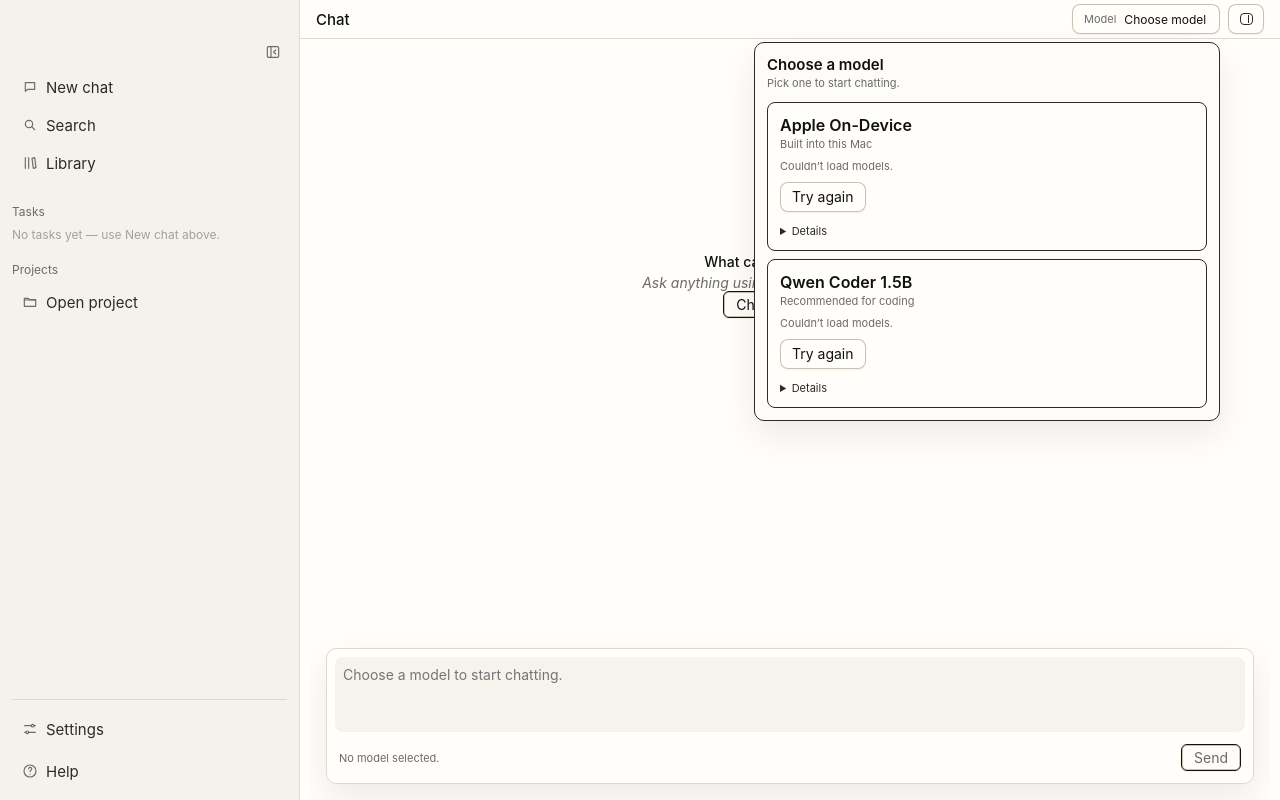
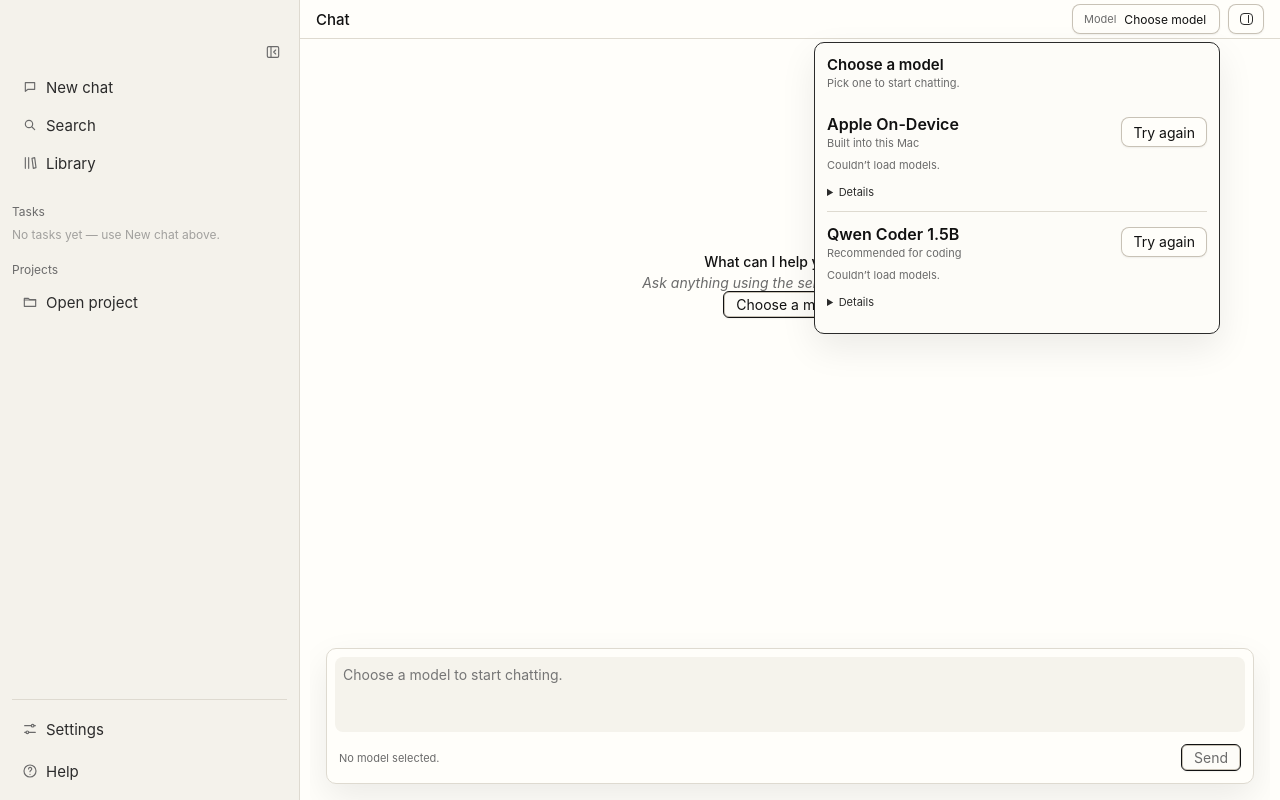
Before and after one commit to philippsyrov/Plume, a React (Vite) app: page / in a window 1280 px wide. Both pictures are taken after a click on the button "Choose a model". Built offline with nearby package versions, Linux system fonts and the light colour scheme.

Commit message:
feat: simplify the model chooser

```diff
--- a/src/features/model-picker/ModelChooser.tsx
+++ b/src/features/model-picker/ModelChooser.tsx
@@ -31,9 +31,28 @@
   useEffect(() => {
     if (!open) return;
     const onKeyDown = (event: KeyboardEvent) => {
-      if (event.key !== 'Escape') return;
+      if (event.key === 'Escape') {
         event.preventDefault();
         onOpenChange(false);
+        return;
+      }
+      if (event.key !== 'Tab' || dialogRef.current === null) return;
+
+      const items = focusableDialogItems(dialogRef.current);
+      if (items.length === 0) {
+        event.preventDefault();
+        dialogRef.current.focus();
+        return;
+      }
+      const first = items[0]!;
+      const last = items.at(-1)!;
+      if (event.shiftKey && (document.activeElement === first || document.activeElement === dialogRef.current)) {
+        event.preventDefault();
+        last.focus();
+      } else if (!event.shiftKey && document.activeElement === last) {
+        event.preventDefault();
+        first.focus();
+      }
     };
     const onPointerDown = (event: PointerEvent) => {
       if (anchorRef.current?.contains(event.target as Node)) return;
@@ -103,15 +122,7 @@
 }) {
   if (entry === null) {
     const retry = !catalog.loading;
-    return (
-      <section className="plume-model-chooser-card" aria-labelledby="plume-apple-model-title">
-        <div>
-          <h4 id="plume-apple-model-title">Apple On-Device</h4>
-          <p>Built into this Mac</p>
-        </div>
-        <p className="plume-model-chooser-status" role="status">
-          {retry ? 'Couldn’t load models.' : 'Checking model status…'}
-        </p>
+    const action = (
       <button
         type="button"
         className="ink-button plume-model-chooser-action"
@@ -120,6 +131,19 @@
       >
         {retry ? 'Try again' : 'Checking'}
       </button>
+    );
+    return (
+      <section className="plume-model-chooser-row" role="group" aria-labelledby="plume-apple-model-title">
+        <div className="plume-model-chooser-row-main">
+          <div className="plume-model-chooser-copy">
+            <h4 id="plume-apple-model-title">Apple On-Device</h4>
+            <p>Built into this Mac</p>
+          </div>
+          <div className="plume-model-chooser-row-action">{action}</div>
+        </div>
+        <p className="plume-model-chooser-status" role="status">
+          {retry ? 'Couldn’t load models.' : 'Checking model status…'}
+        </p>
         <ModelDetails entry={null} error={catalog.error} />
       </section>
     );
@@ -128,14 +152,7 @@
   const selected = selection.selected?.providerId === 'apple-foundation';
   const reason = entry?.availabilityReason ?? 'Checking whether this Mac can use Apple’s model.';
   const reasonId = 'plume-apple-model-reason';
-  return (
-    <section className="plume-model-chooser-card" aria-labelledby="plume-apple-model-title">
-      <div>
-        <h4 id="plume-apple-model-title">Apple On-Device</h4>
-        <p>Built into this Mac</p>
-      </div>
-      {available ? null : <p id={reasonId} className="plume-model-chooser-status" role="status">{reason}</p>}
-      {selected ? (
+  const action = selected ? (
     <span className="ink-badge plume-model-chooser-selected" aria-label="Apple model is selected">Selected</span>
   ) : (
     <button
@@ -147,7 +164,17 @@
     >
       Use Apple Model
     </button>
-      )}
+  );
+  return (
+    <section className="plume-model-chooser-row" role="group" aria-labelledby="plume-apple-model-title">
+      <div className="plume-model-chooser-row-main">
+        <div className="plume-model-chooser-copy">
+          <h4 id="plume-apple-model-title">Apple On-Device</h4>
+          <p>Built into this Mac</p>
+        </div>
+        <div className="plume-model-chooser-row-action">{action}</div>
+      </div>
+      {available ? null : <p id={reasonId} className="plume-model-chooser-status" role="status">{reason}</p>}
       <ModelDetails entry={entry} />
     </section>
   );
@@ -171,10 +198,13 @@
     ? <button type="button" className="ink-button plume-model-chooser-action" onClick={() => void catalog.refresh()}>Try again</button>
     : qwenAction(state, entry, catalog, selection, isSelected, onDone);
   return (
-    <section className="plume-model-chooser-card" aria-labelledby="plume-qwen-model-title">
-      <div>
+    <section className="plume-model-chooser-row" role="group" aria-labelledby="plume-qwen-model-title">
+      <div className="plume-model-chooser-row-main">
+        <div className="plume-model-chooser-copy">
           <h4 id="plume-qwen-model-title">Qwen Coder 1.5B</h4>
           <p>Recommended for coding</p>
+        </div>
+        <div className="plume-model-chooser-row-action">{action}</div>
       </div>
       {state === 'downloading' ? <DownloadProgress entry={entry} /> : null}
       {state === 'verifying' ? <p className="plume-model-chooser-status" role="status">Verifying download…</p> : null}
@@ -182,7 +212,6 @@
       {state === 'starting' ? <p className="plume-model-chooser-status" role="status">Starting Qwen…</p> : null}
       {state === 'start-failed' ? <p className="plume-model-chooser-status plume-model-chooser-error" role="status">Couldn’t start Qwen. Try again.</p> : null}
       {state === 'checking' ? <p className="plume-model-chooser-status" role="status">{retry ? 'Couldn’t load models.' : 'Checking model status…'}</p> : null}
-      {action}
       <ModelDetails
         entry={entry}
         {...(entry === null && catalog.error !== null ? { error: catalog.error } : {})}
@@ -246,7 +275,7 @@
   const error = entry?.error ?? fallbackError;
   if (!source && !license && !error) return null;
   return (
-    <details className="plume-model-chooser-details">
+    <details className="plume-model-chooser-details" role="presentation">
       <summary>Details</summary>
       {source ? <p>Source: {source}</p> : null}
       {license ? <p>License: {license}</p> : null}
@@ -286,3 +315,11 @@
   if (bytes < 1_000_000) return `${Math.round(bytes / 1_000)} KB`;
   return `${Math.round(bytes / 1_000_000)} MB`;
 }
+
+function focusableDialogItems(dialog: HTMLDivElement): HTMLElement[] {
+  return Array.from(
+    dialog.querySelectorAll<HTMLElement>(
+      'button:not(:disabled), summary, [href], input:not(:disabled), textarea:not(:disabled), select:not(:disabled), [tabindex]:not([tabindex="-1"])',
+    ),
+  ).filter((element) => element.getAttribute('aria-hidden') !== 'true');
+}
--- a/src/styles/layout/model-chooser.css
+++ b/src/styles/layout/model-chooser.css
@@ -31,7 +31,7 @@
   z-index: 45;
   top: calc(100% + var(--space-2));
   right: 0;
-  width: min(440px, calc(100vw - 32px));
+  width: min(380px, calc(100vw - 32px));
   padding: var(--space-3);
   border: 1.5px solid var(--ink-soft);
   border-radius: var(--plume-chrome-radius-panel);
@@ -44,13 +44,13 @@
 }
 
 .plume-model-chooser-heading h3,
-.plume-model-chooser-card h4,
-.plume-model-chooser-card p {
+.plume-model-chooser-row h4,
+.plume-model-chooser-row p {
   margin: 0;
 }
 
 .plume-model-chooser-heading h3,
-.plume-model-chooser-card h4 {
+.plume-model-chooser-row h4 {
   font-family: var(--font-prose);
   font-weight: 600;
   color: var(--ink);
@@ -61,7 +61,7 @@
 }
 
 .plume-model-chooser-heading p,
-.plume-model-chooser-card > div > p,
+.plume-model-chooser-copy p,
 .plume-model-chooser-status,
 .plume-model-chooser-details {
   color: var(--pencil);
@@ -75,20 +75,35 @@
 
 .plume-model-chooser-cards {
   display: grid;
-  gap: var(--space-2);
 }
 
-.plume-model-chooser-card {
+.plume-model-chooser-row {
   display: grid;
   gap: var(--space-2);
-  padding: var(--space-3);
-  border: 1.5px solid var(--ink-soft);
-  border-radius: var(--plume-chrome-radius-control);
-  background: var(--plume-chrome-fill);
+  padding: var(--space-3) 0;
 }
 
-.plume-model-chooser-card > div > p {
+.plume-model-chooser-row + .plume-model-chooser-row {
+  border-top: 1px solid var(--plume-chrome-line);
+}
+
+.plume-model-chooser-row-main {
+  display: flex;
+  align-items: center;
+  justify-content: space-between;
+  gap: var(--space-3);
+}
+
+.plume-model-chooser-copy {
+  min-width: 0;
+}
+
+.plume-model-chooser-copy p {
   margin-top: 2px;
+}
+
+.plume-model-chooser-row-action {
+  flex: 0 0 auto;
 }
 
 .plume-model-chooser-status {
```
Also changed, not shown: 1 other file (tests, documents, lock files or other folders). Lines whose indentation alone changed are shown as unchanged.
